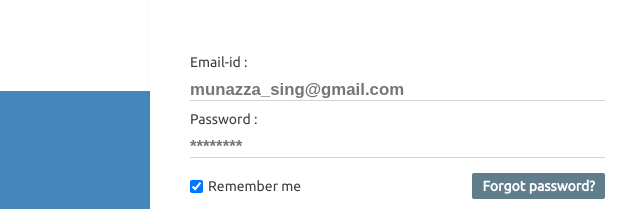
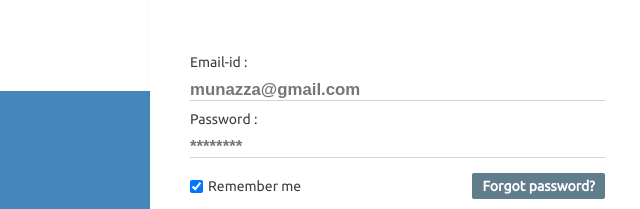
Before and after one commit to Munazza01/bookrecommendation, a plain HTML site: page html/login.html in a window 1280 px wide. Shown: the part 201-410 px from the top of the page, 0-640 px from the left. Drawn offline with Linux system fonts and the light colour scheme.

Commit message:
Update login.html

```diff
--- a/html/login.html
+++ b/html/login.html
@@ -75,7 +75,7 @@
                             <div class="form-container">
 
                                 <label for="username">Email-id : </label>
-                                <input type="text" placeholder="munazza_sing@gmail.com" id = "username" name="username" required>
+                                <input type="text" placeholder="munazza@gmail.com" id = "username" name="username" required>
 
                                 <label for="password">Password : </label>
                                 <input type="password" placeholder="********" id = "password" name="password" required>
```
